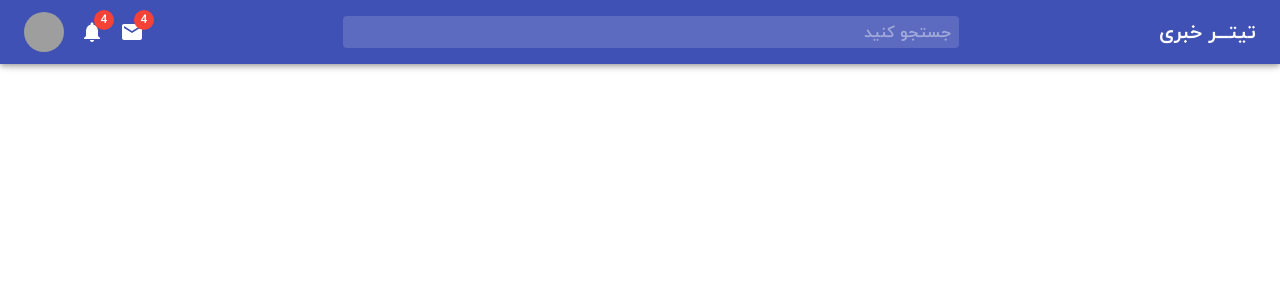
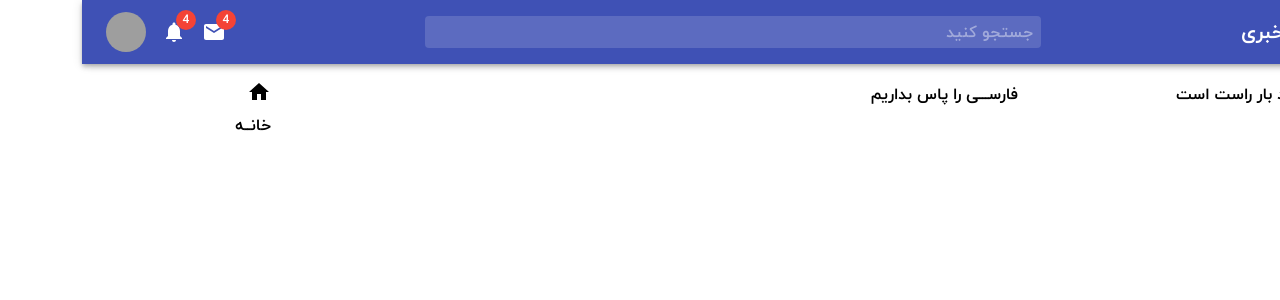
Before and after one commit to mHn87/my-app, a React (Create React App) app: page / in a window 1280 px wide. Shown: the top 300 px of the page. Built offline with nearby package versions, Linux system fonts and the light colour scheme; grey boxes are pictures that could not be loaded.

Commit message:
commit Grid column 3

```diff
--- a/public/Css/style.css
+++ b/public/Css/style.css
@@ -8,6 +8,8 @@ body{
     direction: rtl;
     text-align: right;
     font-family: 'msi';
+    padding: 0;
+    margin: 0;
 }
 
 * {
--- a/src/App.js
+++ b/src/App.js
@@ -1,10 +1,12 @@
-import { Button, makeStyles } from '@material-ui/core'
-import { Person } from '@material-ui/icons';
-import NavBar from './components/Navbar';
+import { Button, Grid, makeStyles, Typography } from '@material-ui/core'
+import Navbar from './components/Navbar';
+import Rightbar from './components/Rightbar';
+import Leftbar from './components/Leftbar';
+import Feed from './components/Feed';
 
 const useStyle = makeStyles({
-  Button : {
-    color:"white",
+  Button: {
+    color: "white",
     backgroundColor: "black"
   }
 })
@@ -14,7 +16,19 @@ function App() {
   const classes = useStyle();
   return (
     <div>
-      <NavBar/>
+      <Navbar />
+
+      <Grid container>
+        <Grid item sm={3}>
+          <Rightbar />
+        </Grid>
+        <Grid item sm={7}>
+          <Feed />
+        </Grid>
+        <Grid item sm={2}>
+          <Leftbar />
+        </Grid>
+      </Grid>
     </div>
 
 
--- a/src/components/Feed.jsx
+++ b/src/components/Feed.jsx
@@ -1,17 +1,21 @@
-import { makeStyles } from '@material-ui/core'
+import { Container, makeStyles } from '@material-ui/core'
 
-const useStyle = makeStyles({
-})
+const useStyle = makeStyles((theme) => ({
+  container: {
+    paddingTop: theme.spacing(10)
+  }
+}))
 
 
 function Feed() {
   const classes = useStyle();
   return (
+    <Container className={classes.container}>
     <div>
-
+        فارســـی را پاس بداریم
     </div>
 
-
+    </Container>
   );
 }
 
--- a/src/components/Leftbar.jsx
+++ b/src/components/Leftbar.jsx
@@ -1,17 +1,22 @@
-import { makeStyles } from '@material-ui/core'
+import { Container, makeStyles, Typography } from '@material-ui/core'
+import { Home } from '@material-ui/icons';
 
-const useStyle = makeStyles({
-})
+const useStyle = makeStyles((theme) => ({
+  container: {
+    paddingTop: theme.spacing(10)
+  }
+}))
 
 
 function Leftbar() {
   const classes = useStyle();
   return (
-    <div>
-
-    </div>
-
-
+    <Container className={classes.container}>
+      <div className={classes.item}>
+        <Home className={classes.icon}/>
+        <Typography className={classes.text}>خانــه</Typography>
+      </div>
+    </Container>
   );
 }
 
--- a/src/components/Rightbar.jsx
+++ b/src/components/Rightbar.jsx
@@ -1,17 +1,21 @@
-import { makeStyles } from '@material-ui/core'
+import { Container, makeStyles } from '@material-ui/core'
 
-const useStyle = makeStyles({
-})
+const useStyle = makeStyles((theme) => ({
+  container: {
+    paddingTop: theme.spacing(10)
+  }
+}))
 
 
 function Rightbar() {
   const classes = useStyle();
   return (
+    <Container className={classes.container}>
     <div>
-
+        این ساید بار راست است
     </div>
 
-
+    </Container>
   );
 }
 
```
